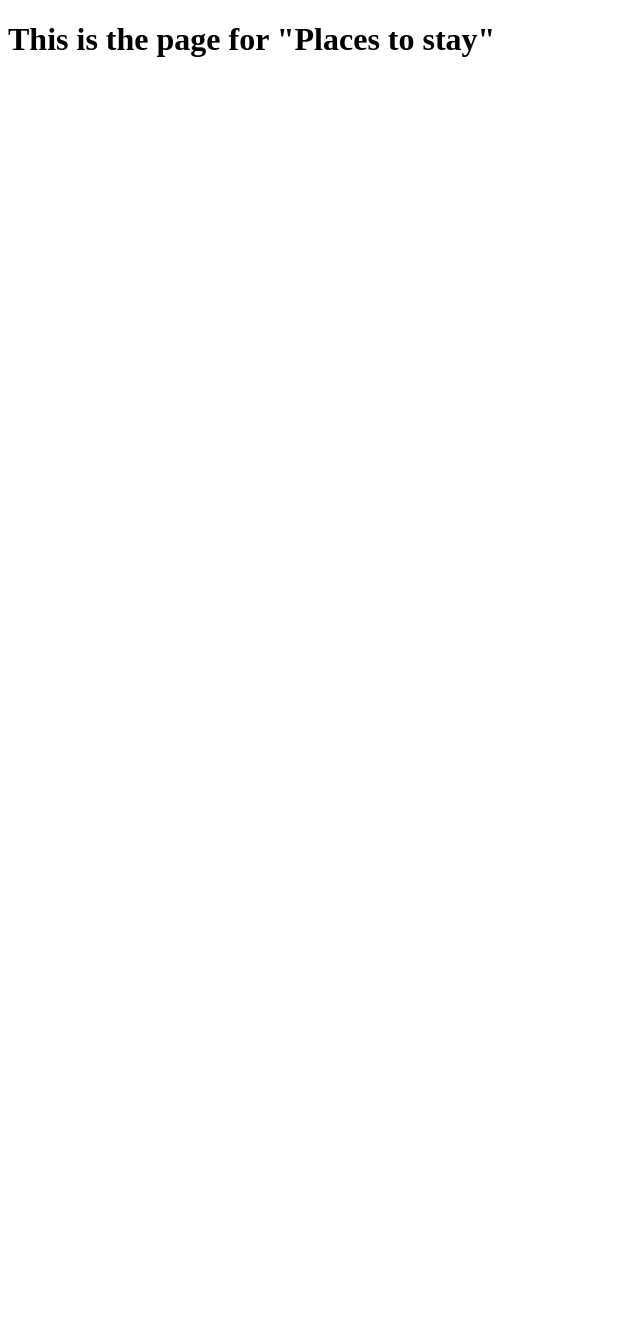
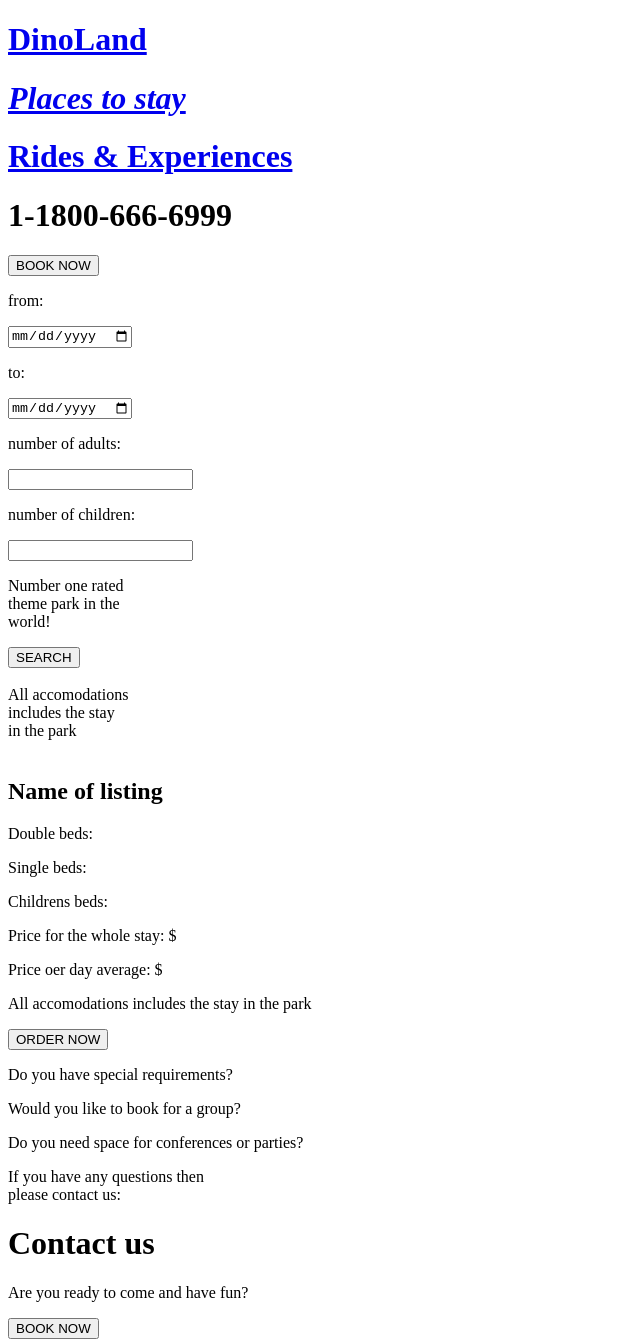
Before and after one commit to joseortega9988/theme-park-website, a plain HTML site: page places-to-stay.html in a window 1280 px wide. Shown: the whole page, without its empty margins (0-640 px from the left). Before the commit the page ends 800 px from the top, so only its background shows below. Drawn offline with Linux system fonts and the light colour scheme.

Commit message:
Update places-to-stay.html

```diff
--- a/places-to-stay.html
+++ b/places-to-stay.html
@@ -1,11 +1,77 @@
 <!DOCTYPE html>
 <html lang="en">
 <head>
-    <meta charset="UTF-8">
+    <meta charset="utf-8">
     <meta name="viewport" content="width=device-width, initial-scale=1.0">
-    <title>Document</title>
+    <meta http-equiv="X-UA-Compatible" content="IE=edge">
+    <meta name="description" content="Finding places to stay in DinoLand">
+    <title>places To Stay</title>
+    <!-- <link rel="stylesheet" href="Stylesheets/main.css"> -->
 </head>
+
+
 <body>
-    <h1>This is the page for "Places to stay"</h1>
+    <header>
+        <h1 class="index"><a href="index.html">DinoLand</a></h1>
+        <h1 class="index"><a href="places-to-stay.html"><em>Places to stay</em></a></h1>
+        <h1 class="index"><a href="rides-and-experiences.html">Rides & Experiences</a></h1>
+        <h1 class="index">1-1800-666-6999</h1>
+        <button id="bookNowButton" type ="button">BOOK NOW</button>
+    </header>
+
+    <!-- Searchbar for housing -->
+    <div #housingSearchBar>
+        <!-- Data input -->
+        <p>from: </p>
+        <input type = "date">
+        <p>to: </p>
+        <input type="date">
+
+        <!-- number of participats input -->
+        <p>number of adults: </p>
+        <input type = "number">
+        <p>number of children: </p>
+        <input type="number">
+
+        <!-- slogan -->
+        <p>Number one rated<br>theme park in the<br>world!</p>
+
+        <button id="searchButton" type="button">SEARCH</button>
+    </div>
+
+    <!-- Preview Shown when there is no active search -->
+    <div id="housingPreview">
+            <img src/localImage.jpg>
+            <div id = "previewText">All accomodations<br>includes the stay<br>in the park</div>
+    </div>
+
+    <!-- Listings. When searhcing you get listings -->
+    <div class = "listing">
+        <img src/localImage.jpg>
+        <h2>Name of listing</h2>
+        <p>Double beds: <span id="singleBedListing1"></span></p>
+        <p>Single beds: <span id="doubleBedListing1"></span></p>
+        <p>Childrens beds: <span id="childrensBedListing1"></span></p>
+
+        <p>Price for the whole stay: <span id="priceTotal"></span> $</p>
+        <p>Price oer day average: <span id="pricePerDay"></span> $</p>
+
+        <p>All accomodations includes the stay in the park</p>
+        <button id="orderNowButton" type="button">ORDER NOW</button>
+    </div>
+
+    <!-- Information for special bookings -->
+    <p>Do you have special requirements?</p>
+    <p>Would you like to book for a group?</p>
+    <p>Do you need space for conferences or parties?</p>
+
+    <p>If you have any questions then<br> please contact us:</p>
+    <h1>Contact us</h1>
+
+    <p>Are you ready to come and have fun?</p>
+    <button id="bookNowButton" type ="button">BOOK NOW</button>
+    <footer>
+
+    </footer>
 </body>
 </html>
```
